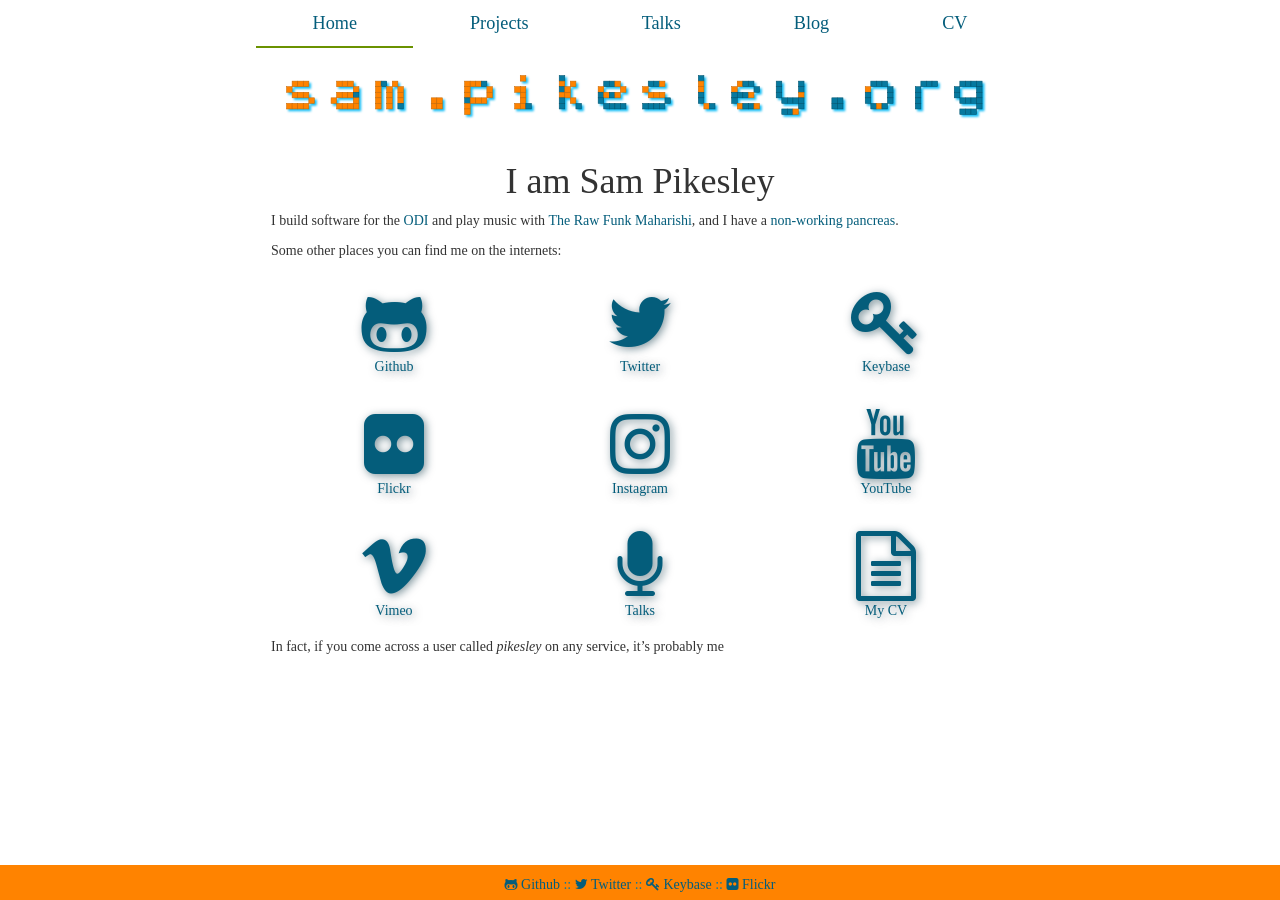
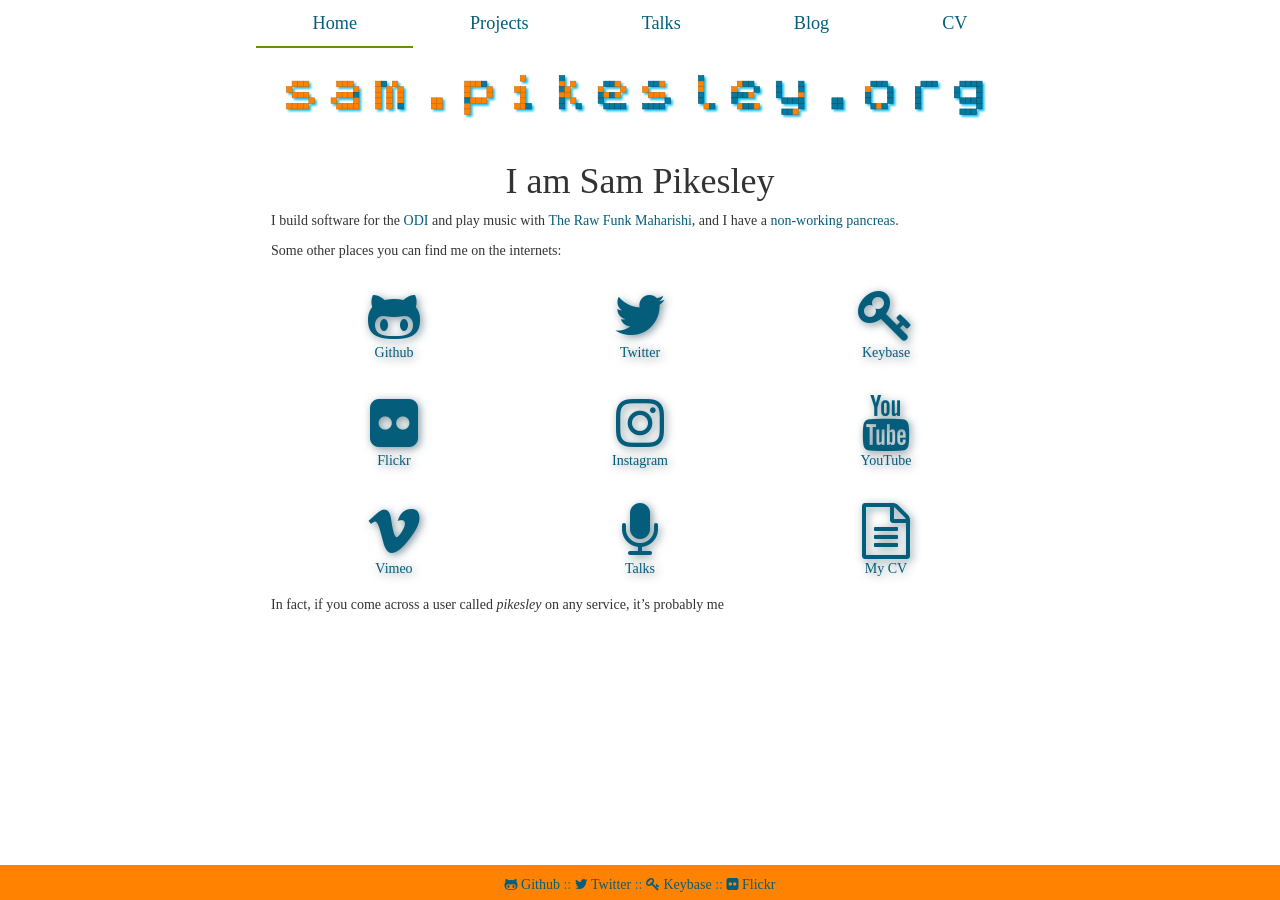
Before and after one commit to pikesley/pikesley.github.io, a Jekyll site: the page built from index.md, in a window 1280 px wide. Built offline with Jekyll 4.4.1, drawn with Linux system fonts in a browser that asks for light colours; nearby versions of some CDN libraries; some web fonts are replaced; a style sheet for code colours, icons or effects is not loaded.

Commit message:
Scale icons
Fixes #38

```diff
--- a/_sass/fonts.scss
+++ b/_sass/fonts.scss
@@ -4,4 +4,4 @@ $font-family-monospace: 'Cutive Mono';
 $font-small: 0.6em;
 $font-medium: 1em;
 $font-large: 1.3em;
-$font-huge: 5em;
+$font-huge: 4em;
```
